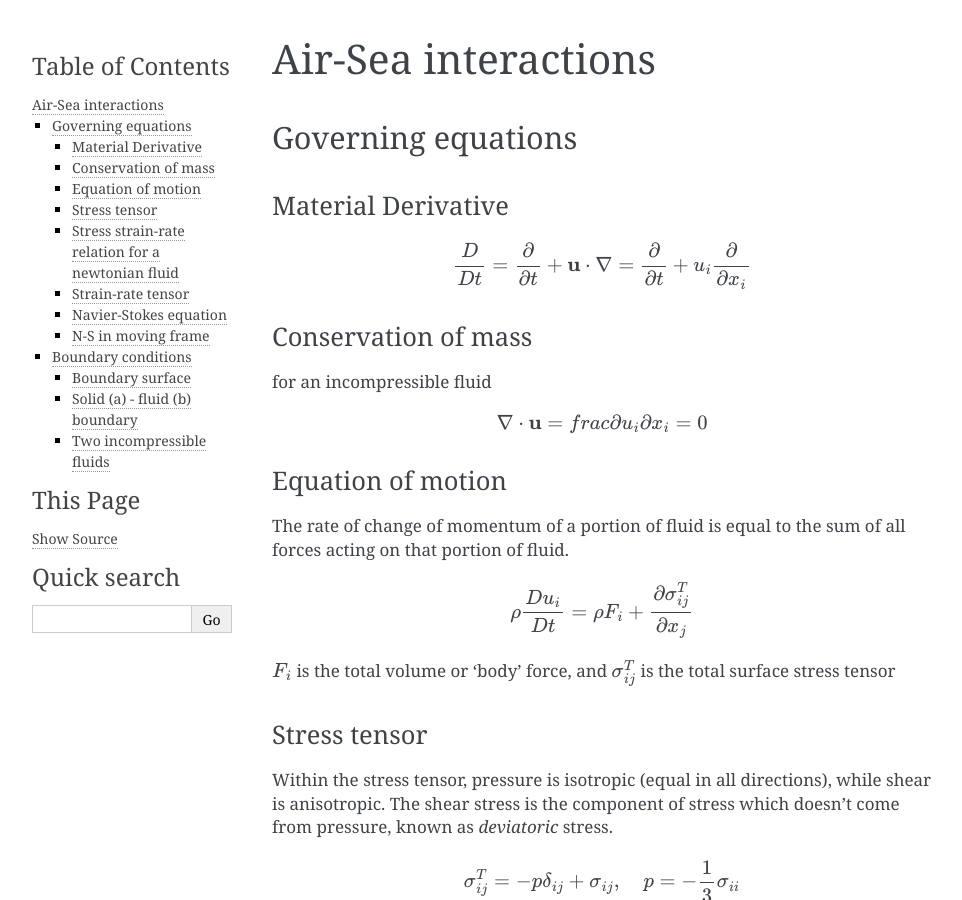
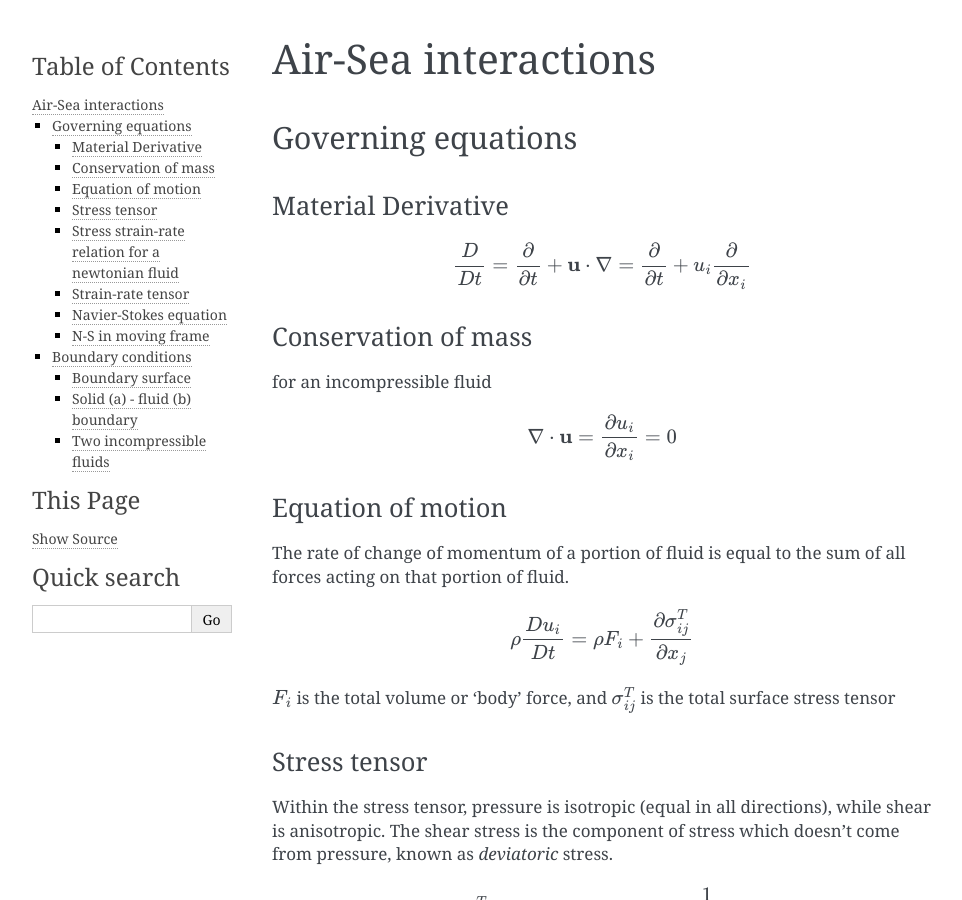
Before and after one commit to shawnalbertson/Documentation, a Sphinx documentation site: the page built from docs/source/OCG693.rst, in a window 1280 px wide and 900 px high. Shown: the whole window, without its empty margins (148-1110 px from the left). Built offline with Sphinx 7.4.7, drawn with Linux system fonts in a browser that asks for light colours; pages that are not in the unit, such as notebooks, are missing from menus.

```diff
--- a/docs/source/OCG693.rst
+++ b/docs/source/OCG693.rst
@@ -15,7 +15,7 @@ Conservation of mass
 for an incompressible fluid
 
 .. math::
-    \nabla \cdot \mathbf{u} = frac{\partial u_i}{\partial x_i} = 0
+    \nabla \cdot \mathbf{u} = \frac{\partial u_i}{\partial x_i} = 0
 
 Equation of motion
 -------------------
```
Also changed, not shown: docs/source/calculus.rst (added, +9 -0 lines), 1 other file.
